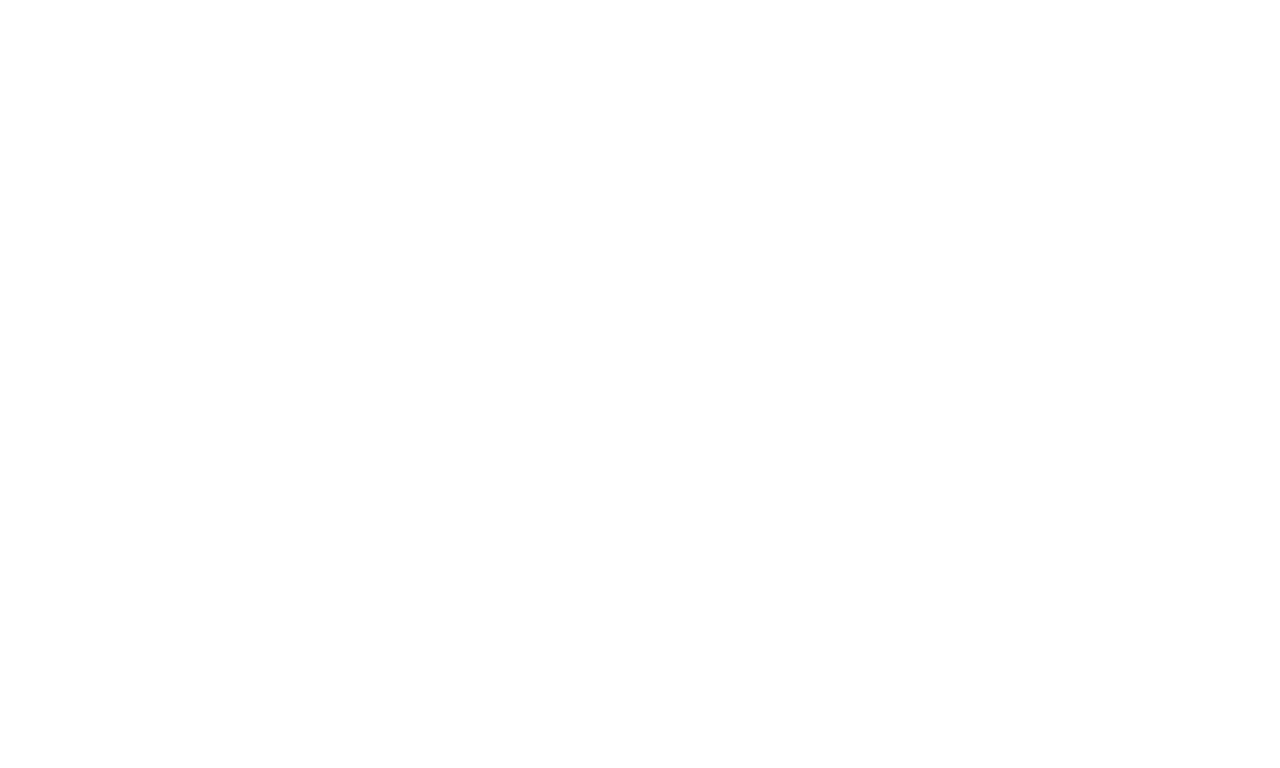
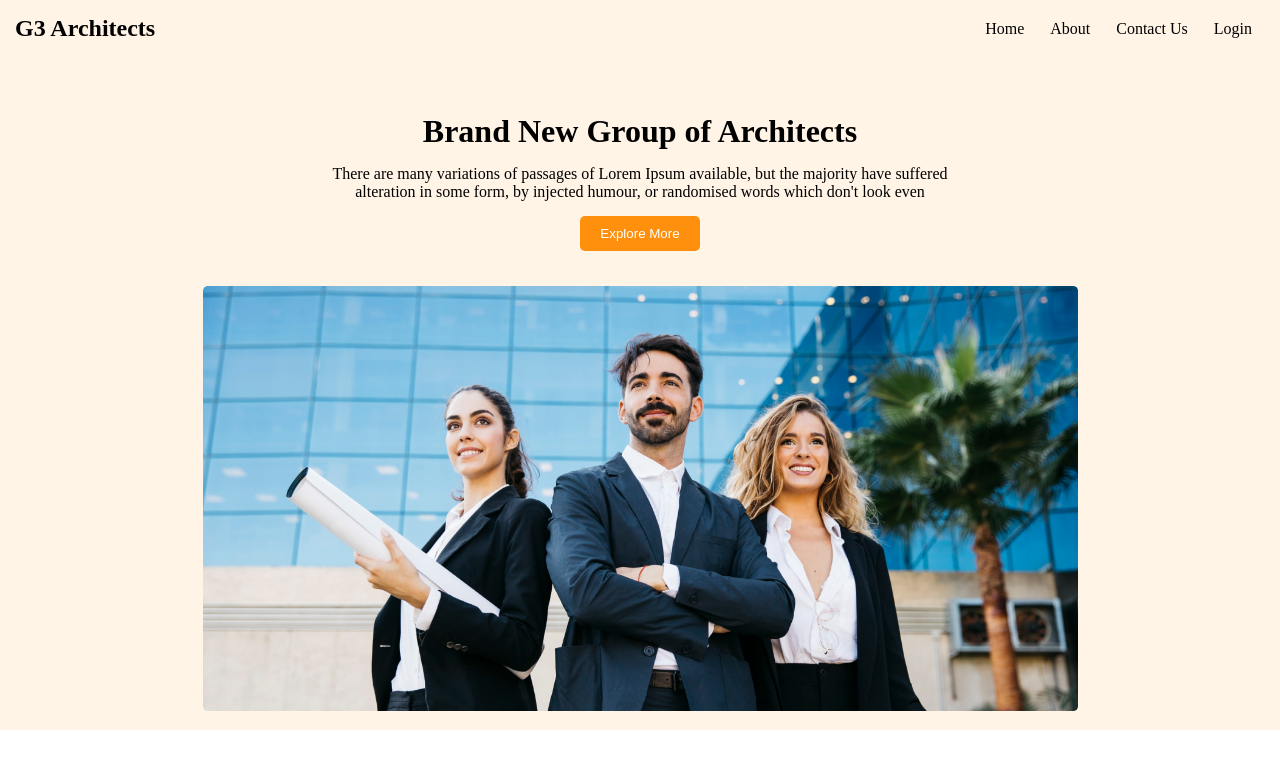
Before and after one commit to tamim964/g3-architects, a plain HTML site: page index.html in a window 1280 px wide. Drawn offline with Linux system fonts and the light colour scheme.

Commit message:
header and banner part done with respnsiveness

```diff
--- a/index.html
+++ b/index.html
@@ -10,6 +10,28 @@
 </head>
 
 <body>
+    <!-- -------header start--------- -->
+    <header>
+        <nav>
+            <h2>G3 Architects</h2>
+            <ul>
+                <li>Home</li>
+                <li>About</li>
+                <li>Contact Us</li>
+                <li>Login</li>
+            </ul>
+        </nav>
+        <div class="banner">
+            <h1>Brand New Group of Architects</h1>
+            <p>There are many variations of passages of Lorem Ipsum available, but the majority have suffered alteration
+                in some form, by injected humour, or randomised words which don't look even</p>
+            <button>Explore More</button>
+        </div>
+        <div class="banner-image">
+            <img src="images/banner.png" alt="">
+        </div>
+    </header>
+    <!-- -------header end--------- -->
 
 </body>
 
--- a/style.css
+++ b/style.css
@@ -3,3 +3,63 @@
     padding: 0;
     box-sizing: border-box;
 }
+
+/* ----header start-------- */
+header {
+    background-color: rgba(255, 144, 14, 0.1);
+    padding: 15px;
+}
+
+header nav {
+    display: flex;
+    justify-content: space-between;
+}
+
+header nav ul {
+    display: flex;
+}
+
+header nav ul li {
+    list-style: none;
+    margin: 5px 13px;
+}
+
+.banner {
+    text-align: center;
+    width: 50%;
+    margin: 70px auto 20px auto;
+}
+
+.banner>h1,
+p,
+button {
+    margin-bottom: 15px;
+}
+
+.banner>button {
+    background-color: #FF900E;
+    color: rgba(255, 255, 255, 1);
+    border: 0;
+    padding: 10px 20px;
+    border-radius: 5px;
+}
+
+.banner-image {
+    width: 70%;
+    margin: 0 auto;
+}
+
+.banner-image img {
+    width: 100%;
+}
+
+/* ----header end-------- */
+
+/* -----media query----- */
+@media screen and (max-width:556px) {
+
+    header nav,
+    header nav>ul {
+        flex-direction: column;
+    }
+}
```
